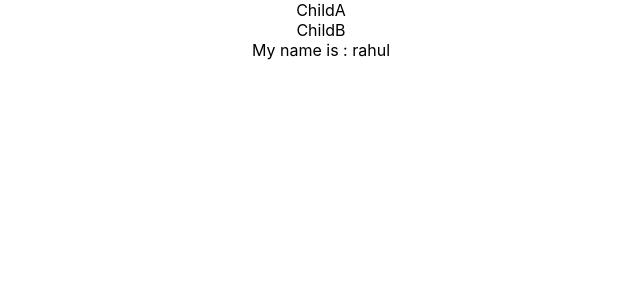
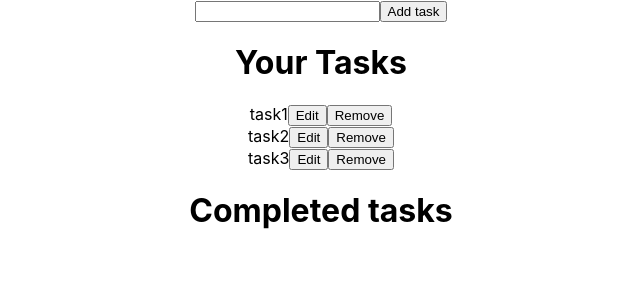
Before and after one commit to heyRahull/practise-react, a React (Create React App) app: page / in a window 1280 px wide. Shown: the top 300 px of the page, without its empty margins (319-959 px from the left). Built offline with nearby package versions, Linux system fonts and the light colour scheme.

Commit message:
Practise Todo Lits with Add,delete,Edit functionality

```diff
--- a/src/App.js
+++ b/src/App.js
@@ -2,11 +2,12 @@ import "./App.css";
 import TodoCheckbox from "./1-TodoCheckbox";
 import React from "react";
 import Parent from "./Parent";
+import Practise2 from "./Practise2";
 
 function App() {
   return (
     <div className="App">
-      <Parent />
+      <Practise2 />
     </div>
   );
 }
--- /dev/null
+++ b/src/Practise2.js
@@ -0,0 +1,93 @@
+import React, { useState } from "react";
+
+const Practise2 = () => {
+  const [todo, setTodo] = useState("");
+  const [todos, setTodos] = useState([
+    { text: "task1", id: 1, completed: false },
+    { text: "task2", id: 2, completed: false },
+    { text: "task3", id: 3, completed: false },
+  ]);
+  const [editIndex, setEditIndex] = useState(null);
+  const [editTodo, setEditTodo] = useState("");
+
+  const handleAddTask = () => {
+    setTodos([...todos, { text: todo, id: Date.now(), completed: false }]);
+    setTodo("");
+  };
+
+  const handleRemoveTask = (removeId) => {
+    const updatedList = todos.map((todo) => {
+      return todo.id == removeId
+        ? { ...todo, completed: !todo.completed }
+        : todo;
+    });
+    setTodos(updatedList);
+  };
+
+  const handleEdit = (editId) => {
+    setEditIndex(editId);
+    const editedTodo = todos.find((todo) => {
+      return todo.id == editId;
+    });
+    setEditTodo(editedTodo.text);
+  };
+
+  const handleSave = (saveId) => {
+    const updatedList = todos.map((todo) => {
+      return todo.id == saveId ? { ...todo, text: editTodo } : todo;
+    });
+    setTodos(updatedList);
+    setEditIndex(null);
+    setEditTodo("");
+  };
+
+  return (
+    <div>
+      <input
+        type="text"
+        value={todo}
+        onChange={(e) => setTodo(e.target.value)}
+      />
+      <button onClick={handleAddTask}>Add task</button>
+      <h1>Your Tasks</h1>
+
+      {todos.map((todo) => {
+        return (
+          !todo.completed && (
+            <div key={todo.id}>
+              {editIndex == todo.id ? (
+                <input
+                  type="text"
+                  value={editTodo}
+                  onChange={(e) => setEditTodo(e.target.value)}
+                />
+              ) : (
+                <span>{todo.text}</span>
+              )}
+              {editIndex == todo.id ? (
+                <button onClick={() => handleSave(todo.id)}>Save</button>
+              ) : (
+                <button onClick={() => handleEdit(todo.id)}>Edit</button>
+              )}
+              <button onClick={() => handleRemoveTask(todo.id)}>Remove</button>
+            </div>
+          )
+        );
+      })}
+
+      <h1>Completed tasks</h1>
+
+      {todos.map((todo) => {
+        return (
+          todo.completed && (
+            <p style={{ textDecoration: "line-through" }} key={todo.id}>
+              {todo.text}
+            </p>
+          )
+        );
+      })}
+    </div>
+  );
+};
+
+export default Practise2;
```
